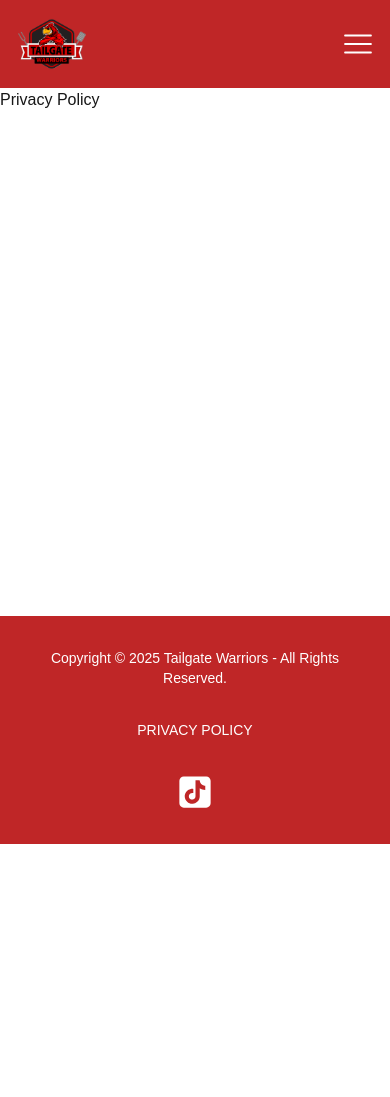
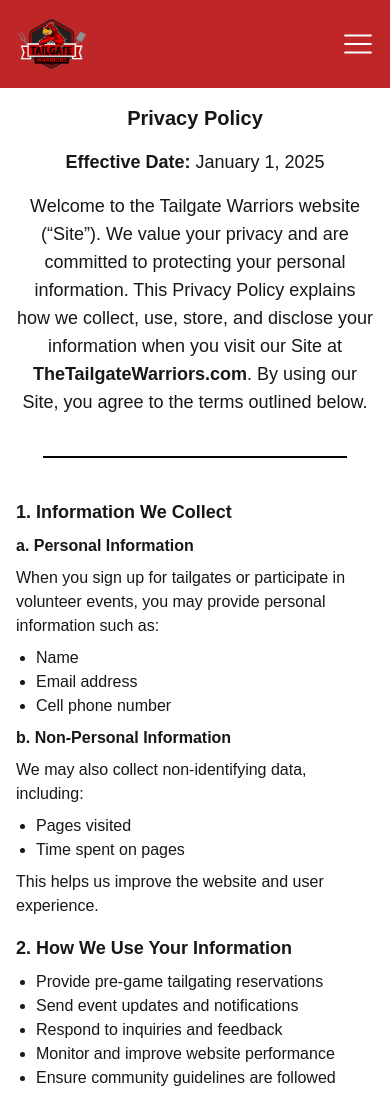
Before and after one commit to lukesauls66/TailgateWarriors, a Next.js app: page /privacy-policy in a window 390 px wide. Shown: the top 1097 px of the page. Before the commit the page ends 844 px from the top, so only its background shows below. Built offline with nearby package versions, Linux system fonts and the light colour scheme.

Commit message:
privacy policy complete

```diff
--- a/components/privacyPolicyPage/privacyPolicyPage.tsx
+++ b/components/privacyPolicyPage/privacyPolicyPage.tsx
@@ -1,3 +1,185 @@
 export default function PrivacyPolicyPage() {
-    return <h1>Privacy Policy</h1>
+  return (
+    <main className="flex flex-col items-center justify-center min-h-screen p-4 md:p-8 lg:p-12 gap-4 md:gap-8 lg:gap-12">
+      <h1 className="text-xl md:text-2xl lg:text-3xl font-bold text-center">
+        Privacy Policy
+      </h1>
+      <div className="w-full max-w-6xl gap-4 md:gap-8 lg:gap-12 flex flex-col items-center">
+        <p className="text-lg md:text-xl xl:text-2xl text-center">
+          <strong>Effective Date:</strong> January 1, 2025
+        </p>
+        <p className="text-lg md:text-xl xl:text-2xl text-center lg:text-left">
+          Welcome to the Tailgate Warriors website (“Site”). We value your
+          privacy and are committed to protecting your personal information.
+          This Privacy Policy explains how we collect, use, store, and disclose
+          your information when you visit our Site at{" "}
+          <strong>TheTailgateWarriors.com</strong>. By using our Site, you agree
+          to the terms outlined below.
+        </p>
+
+        <hr className="my-6 border-t-2 border-black w-[85%]" />
+
+        <div className="flex flex-col gap-2 md:gap-4 lg:gap-6 w-full">
+          <div className="flex flex-col gap-2 md:gap-3 lg:gap-4">
+            <h2 className="font-bold text-lg md:text-xl xl:text-2xl">
+              1. Information We Collect
+            </h2>
+            <h3 className="font-bold md:text-lg xl:text-xl">
+              a. Personal Information
+            </h3>
+            <p className="md:text-lg xl:text-xl">
+              When you sign up for tailgates or participate in volunteer events,
+              you may provide personal information such as:
+            </p>
+            <ul className="list-disc pl-5 md:text-lg xl:text-xl">
+              <li>Name</li>
+              <li>Email address</li>
+              <li>Cell phone number</li>
+            </ul>
+          </div>
+          <div className="flex flex-col gap-2 md:gap-4 lg:gap-6">
+            <h3 className="font-bold md:text-lg xl:text-xl">
+              b. Non-Personal Information
+            </h3>
+            <p className="md:text-lg xl:text-xl">
+              We may also collect non-identifying data, including:
+            </p>
+            <ul className="list-disc pl-5 md:text-lg xl:text-xl">
+              <li>Pages visited</li>
+              <li>Time spent on pages</li>
+            </ul>
+            <p className="md:text-lg xl:text-xl">
+              This helps us improve the website and user experience.
+            </p>
+          </div>
+        </div>
+
+        <div className="flex flex-col gap-2 md:gap-3 lg:gap-4 w-full">
+          <h2 className="font-bold text-lg md:text-xl xl:text-2xl">
+            2. How We Use Your Information
+          </h2>
+          <ul className="list-disc pl-5 md:text-lg xl:text-xl">
+            <li>Provide pre-game tailgating reservations</li>
+            <li>Send event updates and notifications</li>
+            <li>Respond to inquiries and feedback</li>
+            <li>Monitor and improve website performance</li>
+            <li>Ensure community guidelines are followed</li>
+          </ul>
+          <p className="md:text-lg xl:text-xl">
+            We will <strong>never sell or rent</strong> your personal
+            information to third parties.
+          </p>
+        </div>
+
+        <div className="flex flex-col gap-2 md:gap-3 lg:gap-4 w-full">
+          <h2 className="font-bold text-lg md:text-xl xl:text-2xl">
+            3. Cookies and Tracking Technologies
+          </h2>
+          <p className="md:text-lg xl:text-xl">
+            We may use cookies and similar technologies to:
+          </p>
+          <ul className="list-disc pl-5 md:text-lg xl:text-xl">
+            <li>Remember your preferences</li>
+            <li>Track website usage and performance</li>
+            <li>Enhance user experience</li>
+          </ul>
+          <p className="md:text-lg xl:text-xl">
+            You can disable cookies in your browser settings, but some features
+            of the Site may not function properly.
+          </p>
+        </div>
+
+        <div className="flex flex-col gap-2 md:gap-3 lg:gap-4 w-full">
+          <h2 className="font-bold text-lg md:text-xl xl:text-2xl">
+            4. Third-Party Services
+          </h2>
+          <p className="md:text-lg xl:text-xl">
+            We may use trusted third-party services such as:
+          </p>
+          <ul className="list-disc pl-5 md:text-lg xl:text-xl">
+            <li>Email marketing platforms</li>
+            <li>Social media plugins</li>
+          </ul>
+          <p className="md:text-lg xl:text-xl">
+            These providers may collect data governed by their own privacy
+            policies.
+          </p>
+        </div>
+
+        <div className="flex flex-col gap-2 md:gap-3 lg:gap-4 w-full">
+          <h2 className="font-bold text-lg md:text-xl xl:text-2xl">
+            5. How We Protect Your Information
+          </h2>
+          <p className="md:text-lg xl:text-xl">
+            We implement reasonable technical and organizational measures to
+            protect your personal information. However, no method of
+            transmission over the internet is completely secure. You use the
+            Site at your own risk.
+          </p>
+        </div>
+
+        <div className="flex flex-col gap-2 md:gap-3 lg:gap-4 w-full">
+          <h2 className="font-bold text-lg md:text-xl xl:text-2xl">
+            6. Your Rights and Choices
+          </h2>
+          <p className="md:text-lg xl:text-xl">You may:</p>
+          <ul className="list-disc pl-5 md:text-lg xl:text-xl">
+            <li>Request access to your personal information</li>
+            <li>Request corrections or deletion of your data</li>
+            <li>Opt out of marketing emails at any time</li>
+          </ul>
+          <p className="md:text-lg xl:text-xl">
+            To exercise these rights, please contact us at:{" "}
+            <a
+              className="font-semibold"
+              href="mailto:info@thetailgatewarriors.com"
+            >
+              info@thetailgatewarriors.com
+            </a>
+            .
+          </p>
+        </div>
+
+        <div className="flex flex-col gap-2 md:gap-3 lg:gap-4 w-full">
+          <h2 className="font-bold text-lg md:text-xl xl:text-2xl">
+            7. Children&apos;s Privacy
+          </h2>
+          <p className="md:text-lg xl:text-xl">
+            Our Site is not intended for children under the age of{" "}
+            <strong>13</strong>. We do not knowingly collect personal
+            information from anyone under <strong>13</strong>. If such
+            information is discovered, we will delete it promptly.
+          </p>
+        </div>
+
+        <div className="flex flex-col gap-2 md:gap-3 lg:gap-4 w-full">
+          <h2 className="font-bold text-lg md:text-xl xl:text-2xl">
+            8. Changes to This Privacy Policy
+          </h2>
+          <p className="md:text-lg xl:text-xl">
+            We may update this Privacy Policy from time to time. Updates will be
+            posted on this page with a revised effective date.
+          </p>
+        </div>
+
+        <div className="flex flex-col gap-2 md:gap-3 lg:gap-4 w-full">
+          <h2 className="font-bold text-lg md:text-xl xl:text-2xl">
+            9. Contact Us
+          </h2>
+          <p className="md:text-lg xl:text-xl">
+            If you have any questions about this Privacy Policy, please contact
+            us at:
+          </p>
+          <p className="md:text-lg xl:text-xl">
+            <a
+              className="font-semibold"
+              href="mailto:info@thetailgatewarriors.com"
+            >
+              info@thetailgatewarriors.com
+            </a>
+          </p>
+        </div>
+      </div>
+    </main>
+  );
 }
```
